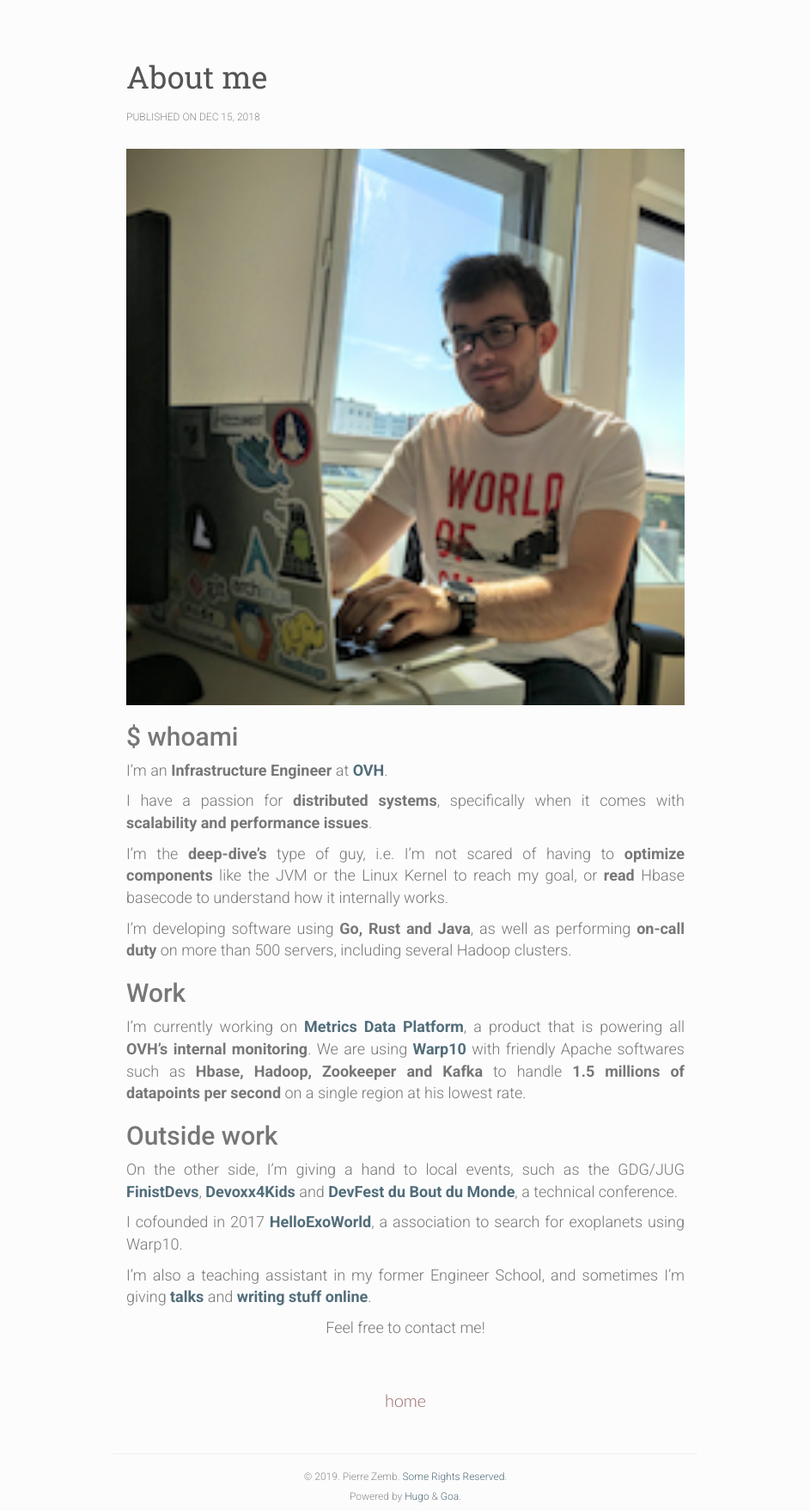
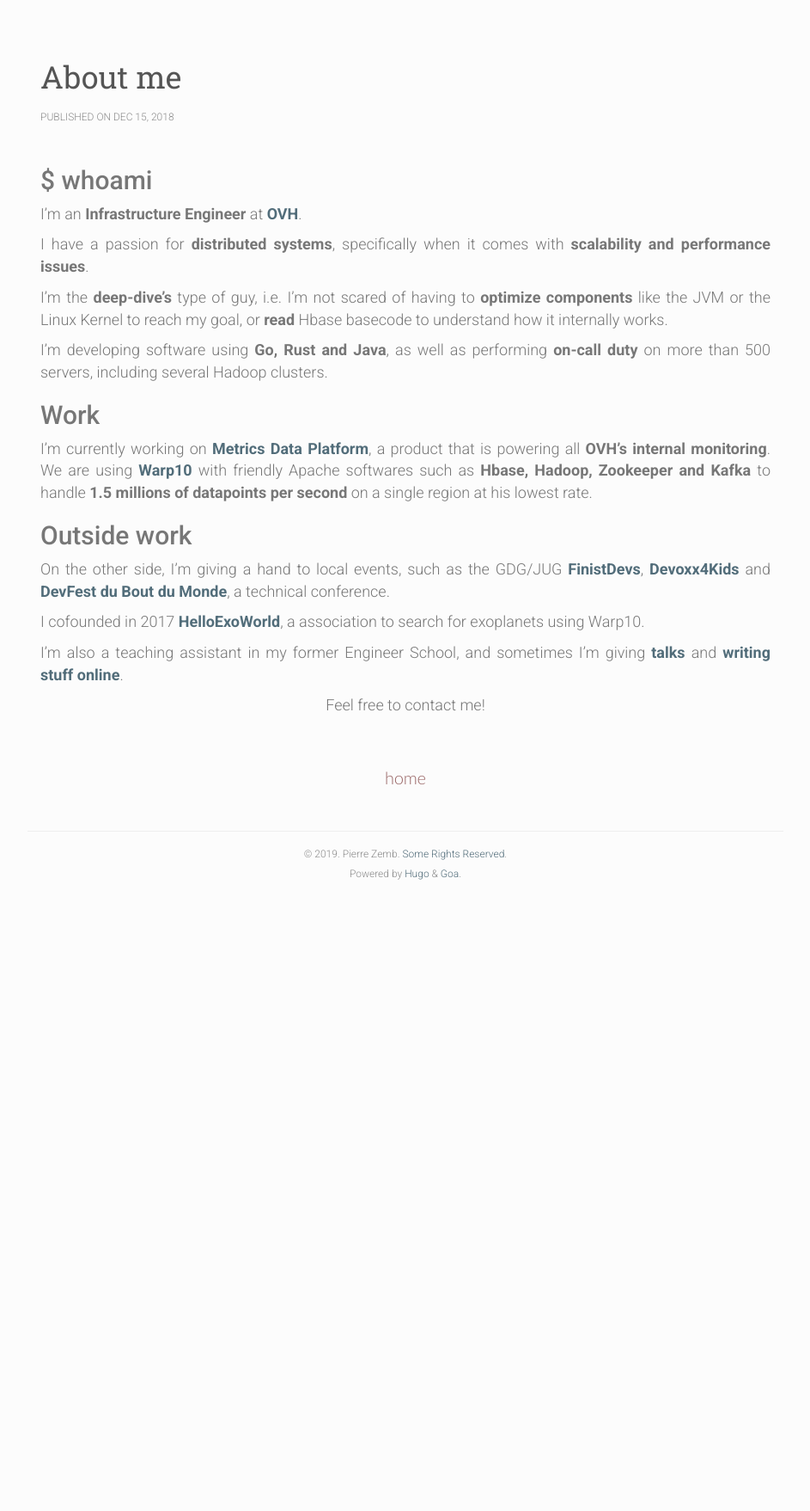
Before and after one commit to PierreZ/portfolio, a PHP site: page /about/ in a window 1280 px wide. Shown: the whole page at 86% size, without its empty margins (168-1111 px from the left). After the commit the page ends 1023 px from the top, so only its background shows below. Run offline with PHP 8.4, Linux system fonts and the light colour scheme; some libraries are stand-ins or nearby versions.

Commit message:
(./publish.sh) updating master

```diff
--- a/about/index.html
+++ b/about/index.html
@@ -57,10 +57,6 @@
   <div class="col-md-12 text-justify content">
 
 
-<p align="center">
-  <img src="/img/myself.png"/>
-</p>
-
 <h2 id="whoami">$ whoami</h2>
 
 <p>I&rsquo;m an <strong>Infrastructure Engineer</strong> at <strong><a href="https://www.ovh.com">OVH</a></strong>.</p>
@@ -81,7 +77,7 @@
 
 <p>I cofounded in 2017 <strong><a href="https://helloexo.world/">HelloExoWorld</a></strong>, a association to search for exoplanets using Warp10.</p>
 
-<p>I&rsquo;m also a teaching assistant in my former Engineer School, and sometimes I&rsquo;m giving <strong><a href="/talks">talks</a></strong> and <strong><a href="https://medium.com/@PierreZ/">writing stuff online</a></strong>.</p>
+<p>I&rsquo;m also a teaching assistant in my former Engineer School, and sometimes I&rsquo;m giving <strong><a href="/talks">talks</a></strong> and <strong><a href="/posts">writing stuff online</a></strong>.</p>
 
 <p align="center">
 Feel free to contact me!
--- a/categories/index.html
+++ b/categories/index.html
@@ -44,6 +44,7 @@
 <section id="list-pane" class="row list">
   <ul >
 
+
     <li class="list-entry">
       <a class="list-entry-link" href="https://pierrezemb.fr/categories/timeseries/">Timeseries</a>
       <p class="meta">
@@ -56,6 +57,8 @@
 
       </p>
     </li>
+
+
 
     <li class="list-entry">
       <a class="list-entry-link" href="https://pierrezemb.fr/categories/programming/">Programming</a>
@@ -70,6 +73,8 @@
       </p>
     </li>
 
+
+
     <li class="list-entry">
       <a class="list-entry-link" href="https://pierrezemb.fr/categories/operating/">Operating</a>
       <p class="meta">
@@ -82,6 +87,7 @@
 
       </p>
     </li>
+
 
   </ul>
 </section>
--- a/categories/operating/index.html
+++ b/categories/operating/index.html
@@ -44,6 +44,7 @@
 <section id="list-pane" class="row list">
   <ul >
 
+
     <li class="list-entry">
       <a class="list-entry-link" href="https://pierrezemb.fr/posts/lets-talk-about-containers/">Let’s talk about containers</a>
       <p class="meta">
@@ -65,6 +66,7 @@
 
       </p>
     </li>
+
 
   </ul>
 </section>
--- a/categories/programming/index.html
+++ b/categories/programming/index.html
@@ -44,6 +44,7 @@
 <section id="list-pane" class="row list">
   <ul >
 
+
     <li class="list-entry">
       <a class="list-entry-link" href="https://pierrezemb.fr/posts/eventdriven-architecture-101/">Event-driven architecture 101</a>
       <p class="meta">
@@ -65,6 +66,7 @@
 
       </p>
     </li>
+
 
   </ul>
 </section>
--- a/categories/timeseries/index.html
+++ b/categories/timeseries/index.html
@@ -44,6 +44,7 @@
 <section id="list-pane" class="row list">
   <ul >
 
+
     <li class="list-entry">
       <a class="list-entry-link" href="https://pierrezemb.fr/posts/introducing-helloexoworld-the-quest-to-discover-exoplanets-with-warp10-and-tensorflow/">Introducing HelloExoWorld: The quest to discover exoplanets with Warp10 and Tensorflow</a>
       <p class="meta">
@@ -66,6 +67,8 @@
       </p>
     </li>
 
+
+
     <li class="list-entry">
       <a class="list-entry-link" href="https://pierrezemb.fr/posts/engage-maximum-warp-speed-in-time-series-analysis-with-warpscript/">Engage maximum warp speed in time series analysis with WarpScript</a>
       <p class="meta">
@@ -87,6 +90,7 @@
 
       </p>
     </li>
+
 
   </ul>
 </section>
--- a/css/main.css
+++ b/css/main.css
@@ -15,7 +15,6 @@ a:hover,
 a:visited,
 a:link
 {
-    text-decoration: none;
 
     color: #526d7a;
 }
@@ -62,7 +61,7 @@ html
 {
     overflow: auto;
 
-    max-width: 680px;
+    max-width: 880px;
     padding: 0 15px;
 }
 .content
--- a/talks/index.html
+++ b/talks/index.html
@@ -44,6 +44,7 @@
 <section id="list-pane" class="row list">
   <ul >
 
+
     <li class="list-entry">
       <a class="list-entry-link" href="https://pierrezemb.fr/talks/nasa-datasets/">Rediscover the known data universe with NASA dataset</a>
       <p class="meta">
@@ -57,6 +58,8 @@
       </p>
     </li>
 
+
+
     <li class="list-entry">
       <a class="list-entry-link" href="https://pierrezemb.fr/talks/metrics-experience/">Metrics Experience beyond protocols</a>
       <p class="meta">
@@ -69,6 +72,7 @@
 
       </p>
     </li>
+
 
   </ul>
 </section>
```
Also changed, not shown: posts/index.html (+8 -0 lines).
